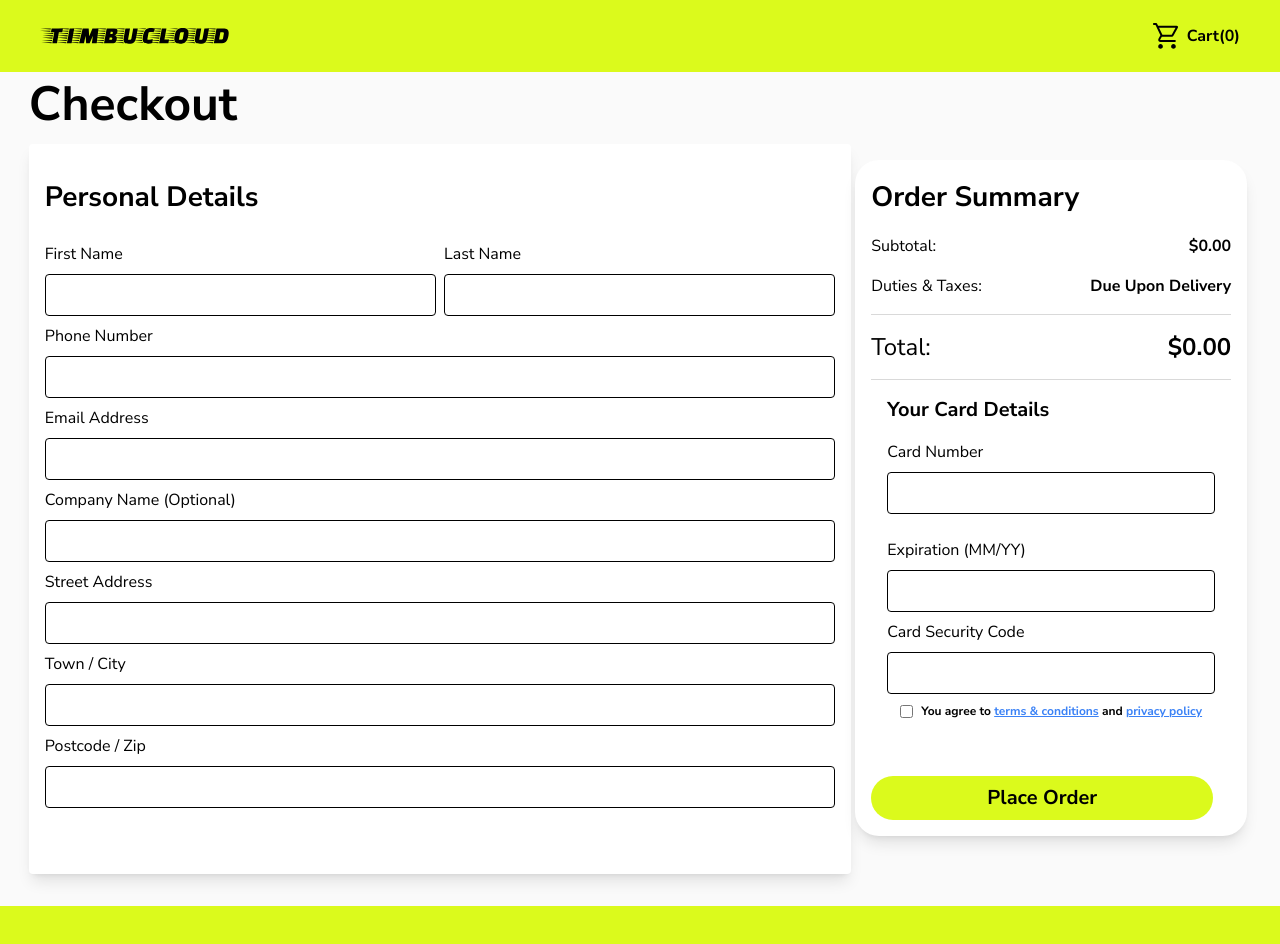
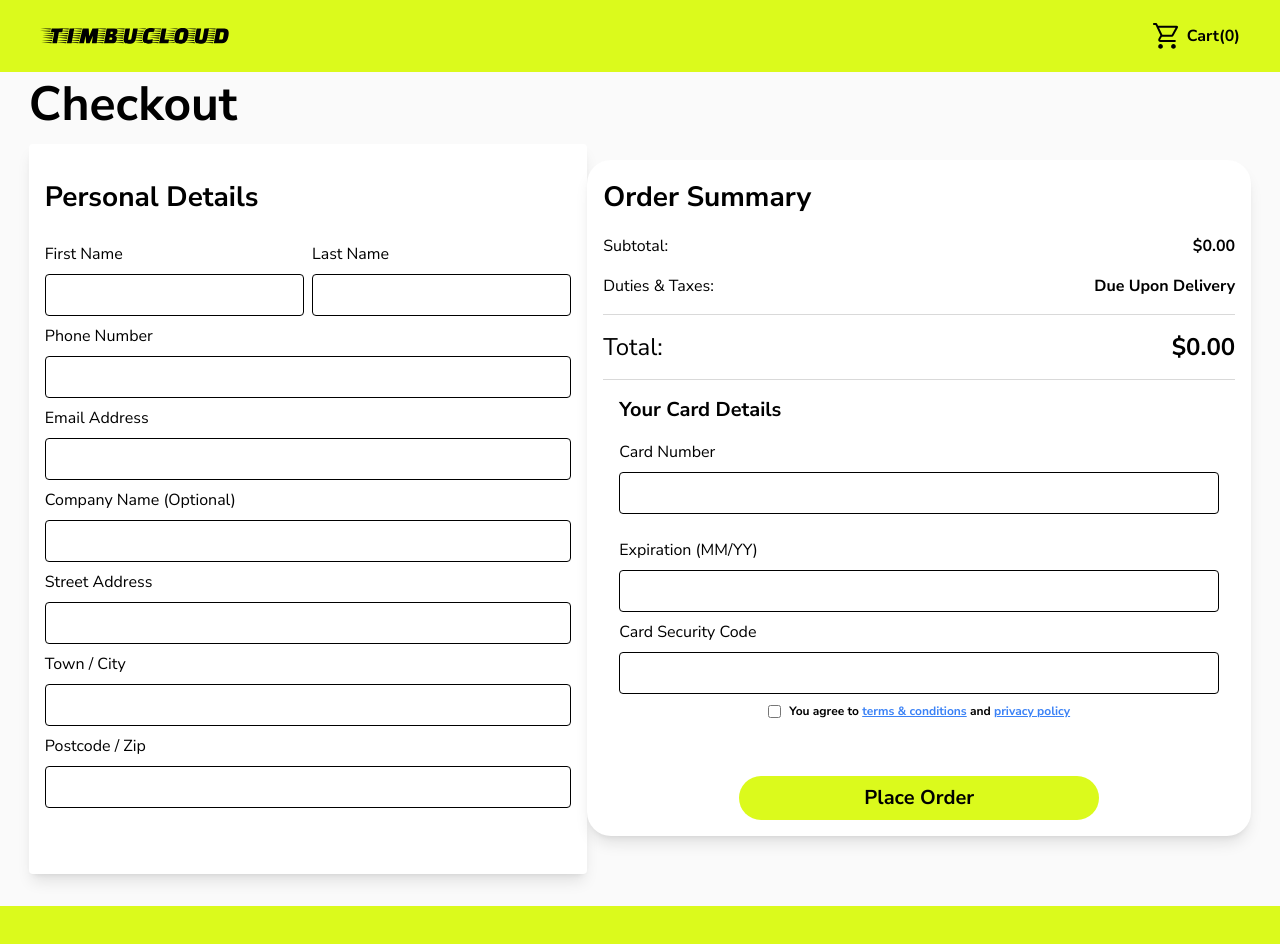
Before and after one commit to Patrick-Chukwu/timbucloud, a React (Vite) app: page /checkout in a window 1280 px wide. Shown: the top 944 px of the page. Built offline with nearby package versions, Linux system fonts and the light colour scheme.

Commit message:
feat: wrap up

```diff
--- a/src/components/CheckoutOrder.jsx
+++ b/src/components/CheckoutOrder.jsx
@@ -32,14 +32,14 @@ const CheckoutOrder = ({ total, cta, onButtonClick }) => {
   };
 
   return (
-    <div className=" bg-white w-[400px] max-w-[98%] mx-auto p-4 my-4  rounded-3xl shadow-lg text-foreground  text-[16px]">
-      <h2 className="text-[28px] font-bold mb-4 ">Order Summary</h2>
+    <div className="bg-white max-w-[400px] w-full mx-auto p-4 my-4 md:min-w-[664px] rounded-3xl shadow-lg text-foreground text-[16px]">
+      <h2 className="text-[28px] font-bold mb-4">Order Summary</h2>
       <p className="flex justify-between pb-4"><span>Subtotal:</span><span className='font-semibold'>${total.toFixed(2)}</span></p>
-      <p className="flex justify-between border-b pb-4  border-[#D9D9D9]"><span>Duties & Taxes:</span><span className='font-semibold'>Due Upon Delivery</span></p>
-      <p className="flex justify-between text-2xl  border-b pb-4  border-[#D9D9D9] mt-4"><span>Total:</span><span className='font-bold'>${total.toFixed(2)}</span></p>
+      <p className="flex justify-between border-b pb-4 border-[#D9D9D9]"><span>Duties & Taxes:</span><span className='font-semibold'>Due Upon Delivery</span></p>
+      <p className="flex justify-between text-2xl border-b pb-4 border-[#D9D9D9] mt-4"><span>Total:</span><span className='font-bold'>${total.toFixed(2)}</span></p>
 
       <form onSubmit={handleSubmit}>
-        <div className=" p-4 mb-4 rounded  w-full">
+        <div className="p-4 mb-4 rounded w-full">
           <h2 className="text-xl font-bold mb-4">Your Card Details</h2>
           <div className="flex flex-col gap-2">
             <div className="flex flex-col gap-2 items-start justify-center">
@@ -47,7 +47,7 @@ const CheckoutOrder = ({ total, cta, onButtonClick }) => {
               <input
                 type="text"
                 name="cardNumber"
-                id='cardNumber'
+                id="cardNumber"
                 value={formData.cardNumber}
                 onChange={handleChange}
                 className="p-2 border rounded mb-4 w-full"
@@ -59,7 +59,7 @@ const CheckoutOrder = ({ total, cta, onButtonClick }) => {
               <input
                 type="text"
                 name="cardExpiration"
-                id='cardExpiration'
+                id="cardExpiration"
                 value={formData.cardExpiration}
                 onChange={handleChange}
                 className="p-2 border rounded w-full"
@@ -71,7 +71,7 @@ const CheckoutOrder = ({ total, cta, onButtonClick }) => {
               <input
                 type="text"
                 name="cardSecurityCode"
-                id='cardSecurityCode'
+                id="cardSecurityCode"
                 value={formData.cardSecurityCode}
                 onChange={handleChange}
                 className="p-2 border rounded w-full"
@@ -93,7 +93,9 @@ const CheckoutOrder = ({ total, cta, onButtonClick }) => {
             </span>
           </div>
         </div>
-        <button className="text-xl font-bold bg-primary w-[360px] mx-auto py-2 text-center rounded-[60px] max-w-[95%] mt-4" onClick={onButtonClick}>{cta}</button>
+        <div className="flex justify-center">
+          <button className="text-xl font-bold bg-primary w-[360px] py-2 text-center rounded-[60px] max-w-[95%] mt-4" onClick={onButtonClick}>{cta}</button>
+        </div>
       </form>
     </div>
   );
--- a/src/components/Navbar.jsx
+++ b/src/components/Navbar.jsx
@@ -1,4 +1,3 @@
-// Navbar.jsx
 import React from 'react';
 import { Link } from 'react-router-dom';
 import logo from '/logo.svg';
--- a/src/components/Product.jsx
+++ b/src/components/Product.jsx
@@ -1,4 +1,3 @@
-// Product.jsx
 import React, { useState, useEffect } from 'react';
 import { Button } from './ui/button';
 import { useNavigate } from 'react-router-dom';
--- a/src/pages/Cart.jsx
+++ b/src/pages/Cart.jsx
@@ -1,4 +1,3 @@
-// Cart.jsx
 import React, { useState, useEffect } from 'react';
 import CartItem from '../components/CartItem';
 import OrderSummary from '../components/OrderSummary';
--- a/src/pages/Checkout.jsx
+++ b/src/pages/Checkout.jsx
@@ -149,9 +149,7 @@ const Checkout = () => {
               </div>
             </div>
           </div>
-          <div className="flex flex-col gap-2 items-center justify-center max-w-full self-start">
             <CheckoutOrder total={total} cta="Place Order" onButtonClick={handleButtonClick} />
-          </div>
         </form>
       </div>
       <Footer />
```
